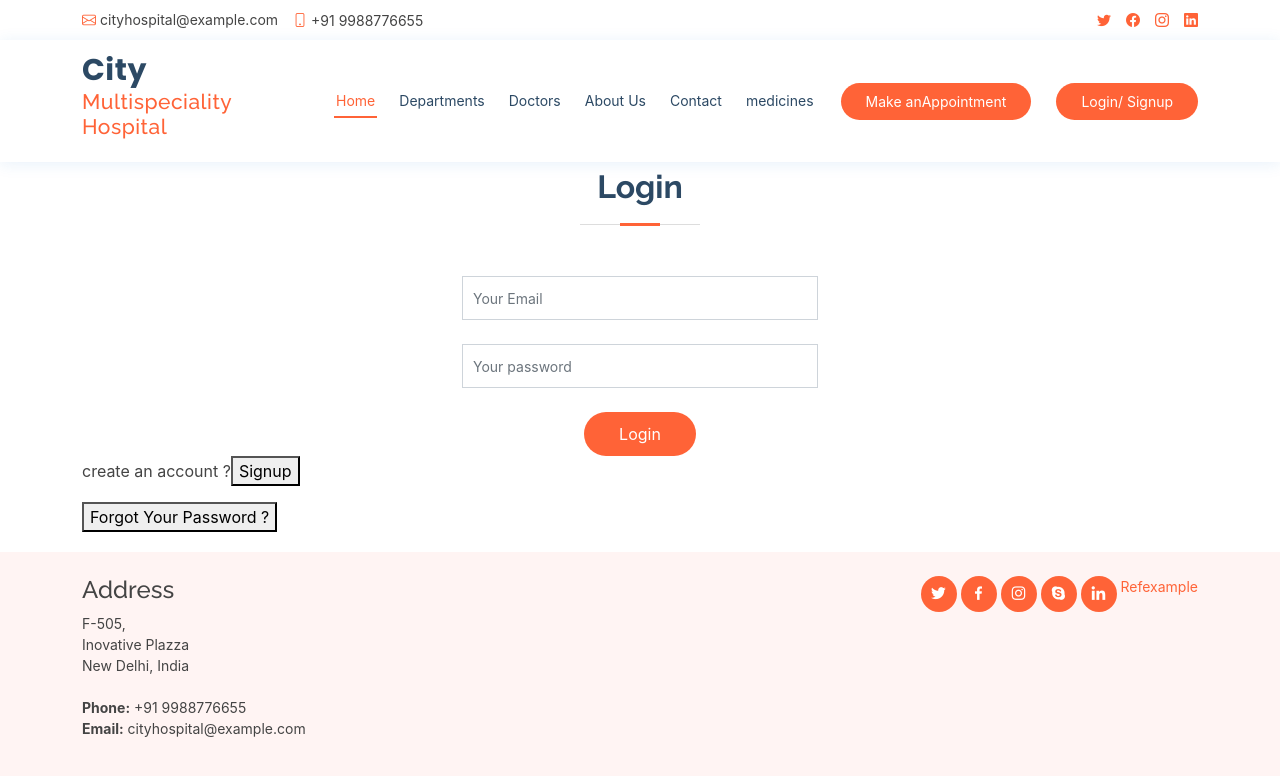
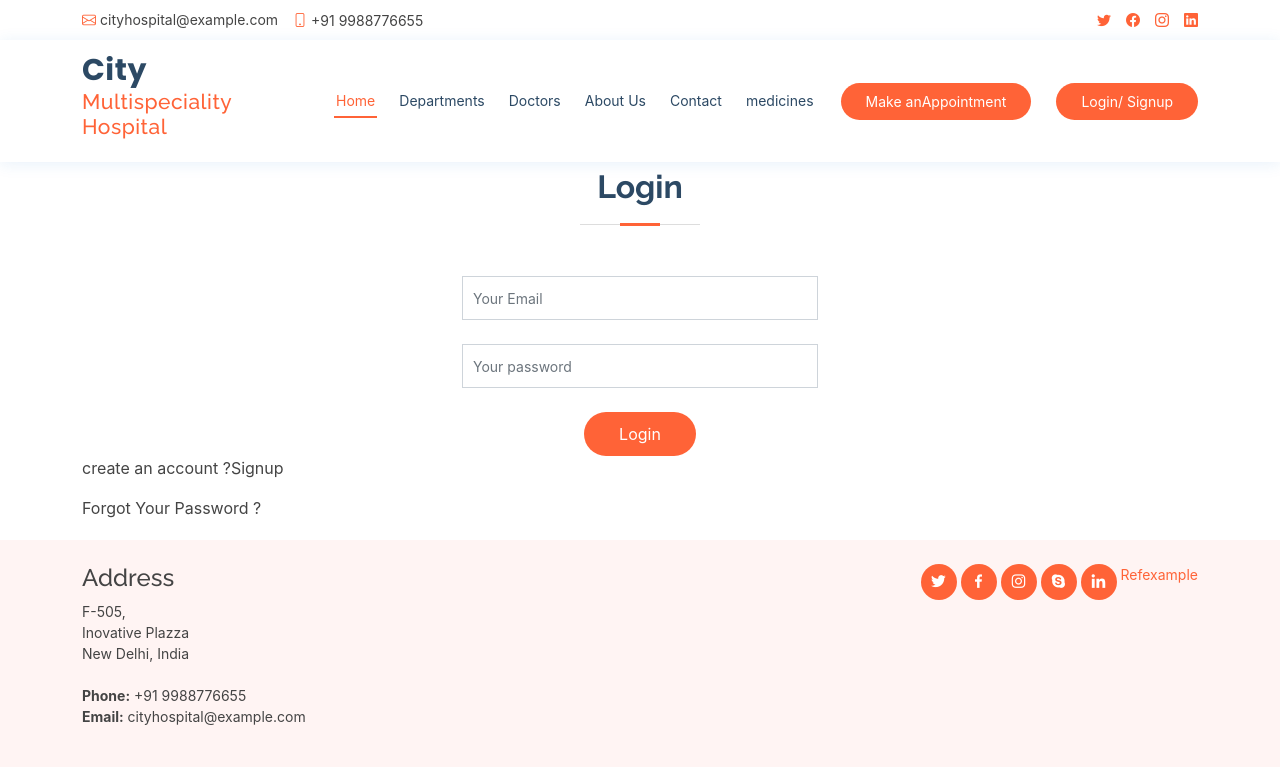
Before and after one commit to bhumishingala/City-Hospital, a React (Create React App) app: page /Auth in a window 1280 px wide. Shown: the top 776 px of the page. Built offline with nearby package versions, Linux system fonts and the light colour scheme.

Commit message:
login and registar

```diff
--- a/src/containers/auth/Auth.js
+++ b/src/containers/auth/Auth.js
@@ -11,7 +11,7 @@ function Auth(props) {
     if(usertype === "Login") {
         schemaObj = {
             email: yup.string().required("Please Enter Email Id.").email("Please Enter Vaild email Id."),
-            password: yup.string().required("Please Enter Password."),
+            password: yup.string().required("Please Enter Password.")
         }
         initval = {
             email: '',
@@ -21,12 +21,19 @@ function Auth(props) {
         schemaObj = {
             name : yup.string().required("Please enter Name."),
             email: yup.string().required("Please Enter Email Id.").email("Please Enter Vaild email Id."),
-            password: yup.string().required("Please Enter Password."),
+            password: yup.string().required("Please Enter Password.")
         }
         initval = {
             name :'',
             email: '',
             password: ''
+        }
+    }else if(reset == "true"){
+        schemaObj = {
+            email: yup.string().required("Please Enter Email Id.").email("Please Enter Vaild email Id.")
+        }
+        initval = {
+            email: ''
         }
     }
 
@@ -101,11 +108,11 @@ function Auth(props) {
                         }
                         {
                             usertype === "Login" ?
-                                <p>create an account ?<button onClick={() => { setReset("false"); setUsertype("Signup") }}>Signup</button></p>
+                                <p>create an account ?<a onClick={() => { setReset("false"); setUsertype("Signup") }}>Signup</a></p>
                                 :
-                                <p>allready account ?<button onClick={() => { setReset("false"); setUsertype("Login") }}>Login</button></p>
+                                <p>allready account ?<a onClick={() => { setReset("false"); setUsertype("Login") }}>Login</a></p>
                         }
-                        <button onClick={() => setReset("true")}>Forgot Your Password ?</button>
+                        <a onClick={() => setReset("true")}>Forgot Your Password ?</a>
                     </Form>
                 </Formik>
             </div>
```
